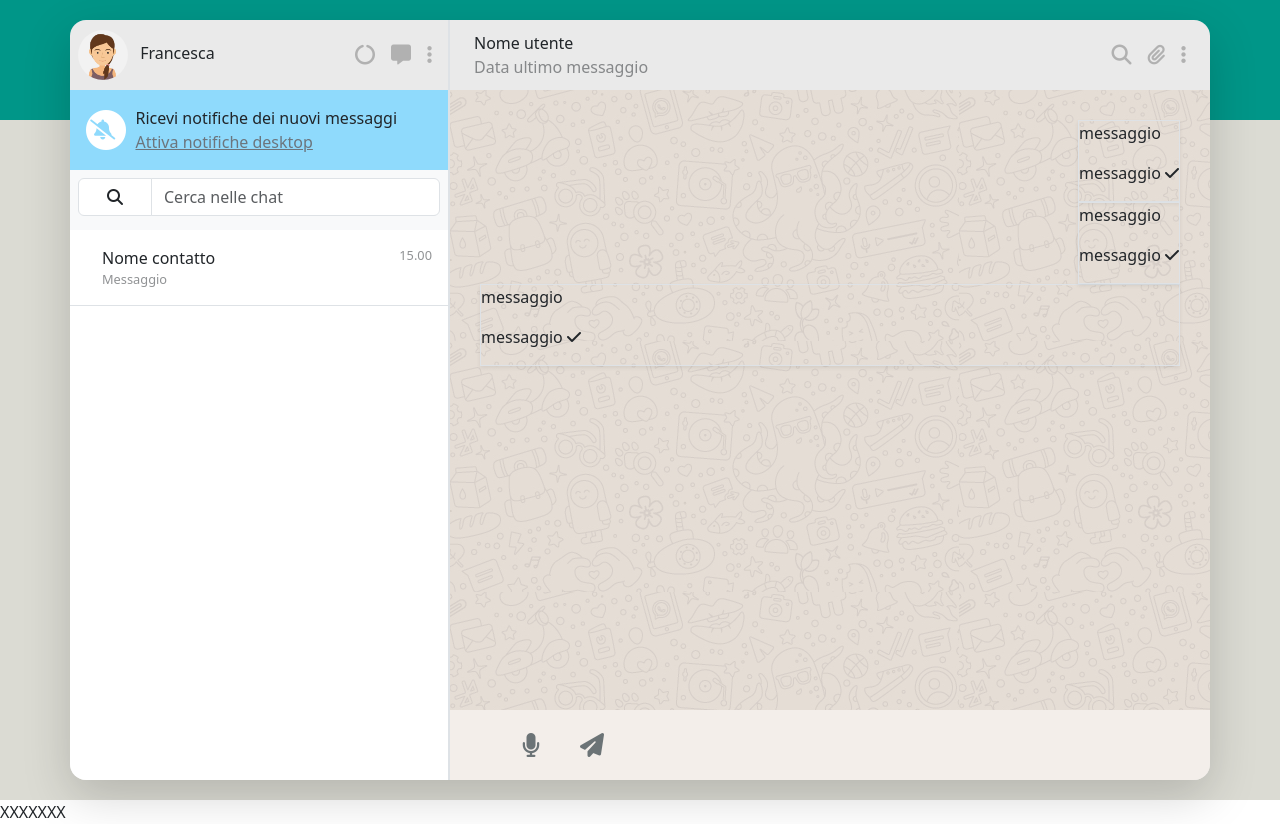
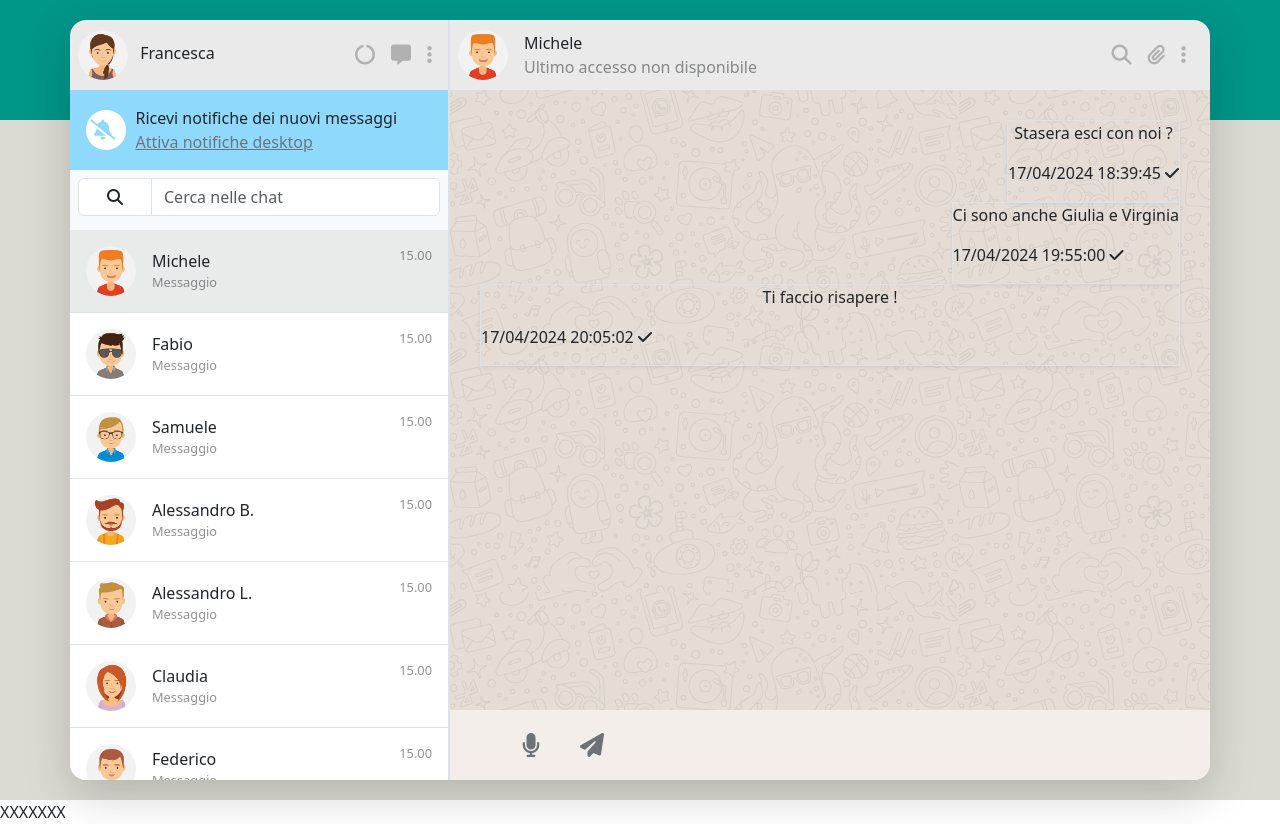
Before and after one commit to kleantmenkulazi/vue-boolzapp, a plain HTML site: page index.html in a window 1280 px wide. Drawn offline with nearby package versions, Linux system fonts and the light colour scheme; some icons are missing.

Commit message:
Aggiunta v-bind (funziona più o meno, ma non so come)

```diff
--- a/index.html
+++ b/index.html
@@ -81,19 +81,20 @@
 
                         <!---->
 
-                        <section class="p-3 d-flex justify-content-between border-bottom contact">
+                        <section v-for="(contact, index) in contacts" @click="activeContactI = index"
+						v-bind:class=" index==activeContactI ? 'active' : '' " class="p-3 d-flex justify-content-between border-bottom contact">
 
                             <!-- icona -->
                             <div class="d-flex align-items-center">
 
                                 <span class="text-center d-inline-block me-3">
-                                    <img src="" alt="">
+                                    <img v-bind:src="contact.avatar" class="rounded-circle" v-bind:alt="contact.name">
                                 </span>
 
                                 <!-- Nome e messaggio -->
                                 <span class="d-inline-block">
 
-                                    Nome contatto
+                                    {{contact.name}}
 
                                     <div class="text-body-tertiary msg">
                                         Messaggio
@@ -125,15 +126,16 @@
 
                             <!-- foto -->
                             <span class="text-center d-inline-block me-3">
-                                <img src="" alt="">
+                                <img :src="contacts[activeContactI].avatar" class="rounded-circle"
+                                    :alt="contacts[activeContactI].name">
                             </span>
 
                             <!-- testo -->
                             <span class="d-inline-block">
                                 <!-- Nome utente sopra chat -->
-                                Nome utente
+                                {{ contacts[activeContactI].name }}
                                 <div class="text-body-tertiary last-msg">
-                                    Data ultimo messaggio
+                                    Ultimo accesso non disponibile
                                 </div>
                             </span>
                         </span>
@@ -162,7 +164,7 @@
                                 <div class="talktext">
 
                                     <div class="d-flex justify-content-between">
-                                        <p> messaggio </p>
+                                        <p> <p> {{msg.message}} </p> </p>
                                         <span class="msgDelete">
                                             <i class="fa-solid fa-chevron-down ms-2 text-body-tertiary h"
                                                 data-bs-toggle="dropdown" aria-expanded="false"></i>
@@ -174,7 +176,7 @@
                                     </div>
 
                                     <p class="h">
-                                       messaggio
+										{{msg.date}}
                                         <i class="fa-solid fa-check"></i>
                                     </p>
                                 </div>
```
